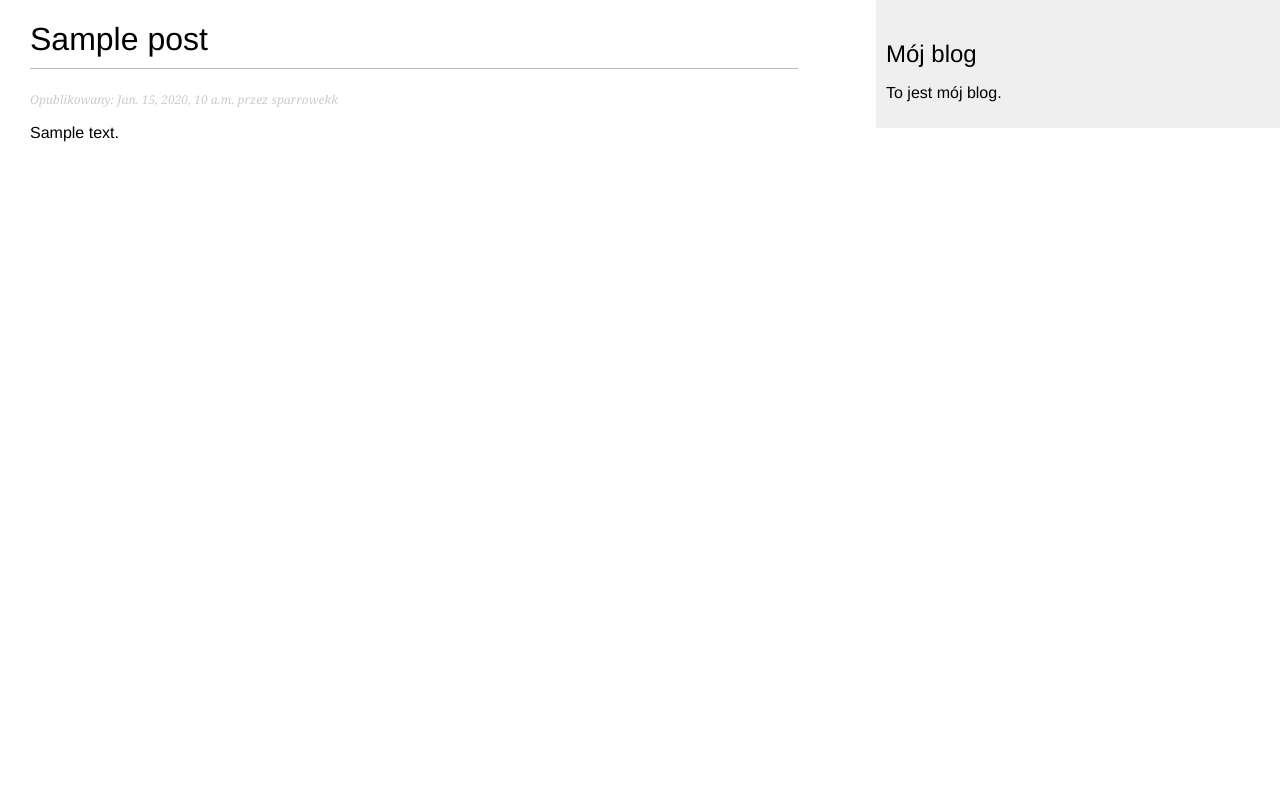
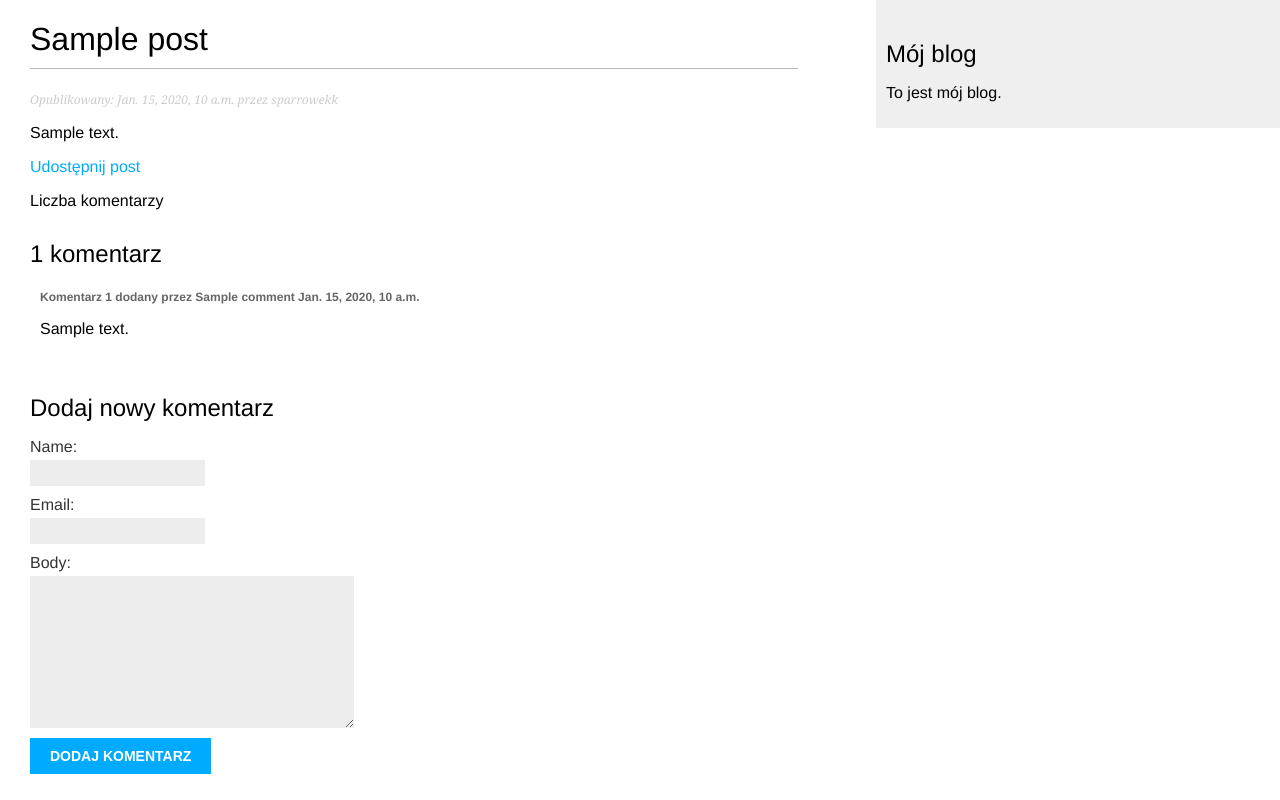
Before and after one commit to Sprrwkk/MySite-BlogApp, a Django app: a page that uses mysite/blog/templates/blog/post/detail.html in a window 1280 px wide. Run offline with Django 3.2, Linux system fonts and the light colour scheme; data comes from the database, SQL or seed files in the repository; tables that the repository leaves empty hold one stand-in row (values such as "Sample post").

Commit message:
Adding comment form section to post detail template

```diff
--- a/mysite/blog/templates/blog/post/detail.html
+++ b/mysite/blog/templates/blog/post/detail.html
@@ -8,4 +8,39 @@
         Opublikowany: {{ post.publish }} przez {{ post.author }}
     </p>
     {{ post.body|linebreaks }}
+    <p>
+        <a href='{% url "blog:post_share" post.id %}'>Udostępnij post</a>
+    </p>
+    <p>Liczba komentarzy</p>
+    {% with comments.count as total_comments %}
+        <h2>
+            {{ total_comments }} komentarz{{ total_comments|pluralize:"y" }}
+        </h2>
+    {% endwith %}
+    {% for comment in comments %}
+        <div class="comment">
+            <p class="info">
+                Komentarz {{ forloop.counter }} dodany przez {{ comment.name }}
+                {{ comment.created }}
+            </p>
+            {{ comment.body|linebreaks }}
+        </div>
+    {% empty %}
+        <p>Nie ma jeszcze żadnych komentarzy</p>
+    {% endfor %}
+
+    {% if new_comment %}
+        <h2>Twój komentarz został dodany</h2>
+    {% else %}
+        <h2>Dodaj nowy komentarz</h2>
+        <form action="." method="post">
+            {{ comment_form.as_p }}
+            {% csrf_token %}
+            <p><input type="submit" value="Dodaj komentarz"></p>
+        </form>
+    {% endif %}
+
+
+
+
 {% endblock %}
```
